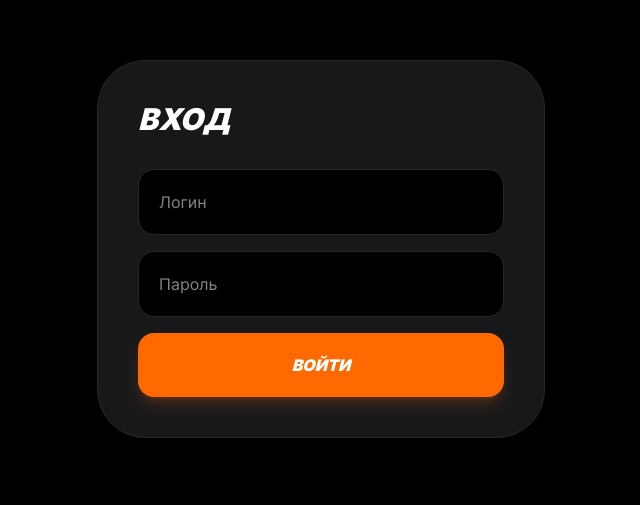
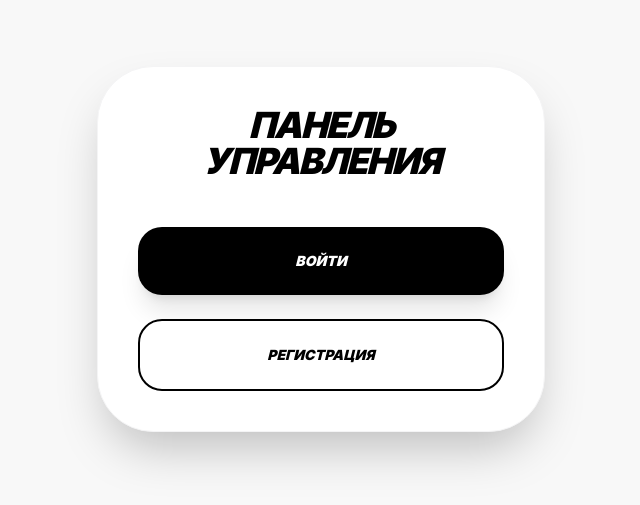
Before and after one commit to emirtyty/my-shop, a Next.js app: page /login in a window 1280 px wide. Shown: the part 151-656 px from the top of the page, without its empty margins (319-959 px from the left). Built offline with nearby package versions, Linux system fonts and the light colour scheme.

Commit message:
final pro design for buyers

```diff
--- a/app/login/page.tsx
+++ b/app/login/page.tsx
@@ -1,59 +1,92 @@
 'use client';
 import { useState } from 'react';
-import { supabase } from '../lib/supabase'; // Проверь, чтобы тут было supabase.js если файл так называется
+import { supabase } from '../lib/supabase';
 import { useRouter } from 'next/navigation';
 
 export default function LoginPage() {
-  const [login, setLogin] = useState('');
+  const [email, setEmail] = useState('');
   const [password, setPassword] = useState('');
-  const [error, setError] = useState('');
+  const [view, setView] = useState<'selection' | 'login' | 'register'>('selection');
+  const [loading, setLoading] = useState(false);
   const router = useRouter();
 
-  const handleLogin = async (e: React.FormEvent) => {
-    e.preventDefault();
-    setError('');
+  const handleAuth = async (type: 'login' | 'register') => {
+    setLoading(true);
+    const { data, error } = type === 'register'
+      ? await supabase.auth.signUp({ email, password })
+      : await supabase.auth.signInWithPassword({ email, password });
 
-    const { data, error: dbError } = await supabase
-      .from('sellers')
-      .select('*')
-      .eq('login', login)
-      .eq('password', password)
-      .single();
-
-    if (dbError || !data) {
-      setError('Неверный логин или пароль');
-      return;
+    if (error) {
+      alert(error.message);
+    } else {
+      if (type === 'register') {
+        // При регистрации сразу добавляем в таблицу продавцов
+        await supabase.from('sellers').insert([{ name: email.split('@')[0], telegram_id: '' }]);
+        alert("Регистрация успешна! Теперь войдите.");
+        setView('login');
+      } else {
+        router.push('/admin');
       }
-
-    // Сохраняем сессию (id=1 из твоей базы)
-    localStorage.setItem('seller_session', JSON.stringify(data));
-    router.push('/admin');
+    }
+    setLoading(false);
   };
 
   return (
-    <div className="min-h-screen bg-black flex items-center justify-center p-6">
-      <div className="w-full max-w-md bg-zinc-900 rounded-[3rem] p-10 border border-zinc-800">
-        <h1 className="text-3xl font-black text-white uppercase italic mb-8">Вход</h1>
-        <form onSubmit={handleLogin} className="space-y-4">
+    <div className="min-h-screen bg-[#F8F8F8] flex items-center justify-center p-6 font-black italic uppercase">
+      <div className="bg-white w-full max-w-md p-10 rounded-[3.5rem] shadow-2xl border border-zinc-100 text-center">
+
+        {/* ЭКРАН ВЫБОРА (ДВЕ КНОПКИ) */}
+        {view === 'selection' && (
+          <div className="space-y-6">
+            <h1 className="text-4xl tracking-tighter mb-12 leading-none text-black">ПАНЕЛЬ<br/>УПРАВЛЕНИЯ</h1>
+            <button
+              onClick={() => setView('login')}
+              className="w-full bg-black text-white py-6 rounded-3xl text-sm shadow-xl active:scale-95 transition-all"
+            >
+              ВОЙТИ
+            </button>
+            <button
+              onClick={() => setView('register')}
+              className="w-full bg-white text-black border-2 border-black py-6 rounded-3xl text-sm active:scale-95 transition-all"
+            >
+              РЕГИСТРАЦИЯ
+            </button>
+          </div>
+        )}
+
+        {/* ФОРМЫ ВХОДА И РЕГИСТРАЦИИ */}
+        {view !== 'selection' && (
+          <div className="space-y-4 animate-fade-in">
+            <h2 className="text-2xl mb-6">{view === 'login' ? 'ВХОД' : 'НОВЫЙ АККАУНТ'}</h2>
             <input
-            type="text"
-            placeholder="Логин"
-            className="w-full bg-black border border-zinc-800 p-5 rounded-2xl text-white outline-none focus:border-orange-500"
-            value={login}
-            onChange={(e) => setLogin(e.target.value)}
+              type="email"
+              placeholder="EMAIL"
+              className="w-full bg-zinc-100 p-5 rounded-2xl outline-none text-[10px]"
+              onChange={(e) => setEmail(e.target.value)}
             />
             <input
               type="password"
-            placeholder="Пароль"
-            className="w-full bg-black border border-zinc-800 p-5 rounded-2xl text-white outline-none focus:border-orange-500"
-            value={password}
+              placeholder="ПАРОЛЬ"
+              className="w-full bg-zinc-100 p-5 rounded-2xl outline-none text-[10px]"
               onChange={(e) => setPassword(e.target.value)}
             />
-          {error && <p className="text-red-500 text-[10px] font-bold uppercase text-center">{error}</p>}
-          <button type="submit" className="w-full bg-orange-500 text-white py-5 rounded-2xl font-black uppercase italic shadow-lg shadow-orange-500/20 active:scale-95 transition-all">
-            Войти
+
+            <button
+              onClick={() => handleAuth(view === 'login' ? 'login' : 'register')}
+              disabled={loading}
+              className="w-full bg-orange-500 text-white py-5 rounded-2xl text-xs shadow-lg shadow-orange-500/30"
+            >
+              {loading ? 'ЗАГРУЗКА...' : 'ПОДТВЕРДИТЬ'}
             </button>
-        </form>
+
+            <button
+              onClick={() => setView('selection')}
+              className="w-full text-[9px] text-zinc-400 mt-4 tracking-widest"
+            >
+              ← НАЗАД
+            </button>
+          </div>
+        )}
       </div>
     </div>
   );
--- a/app/register/page.tsx
+++ /dev/null
@@ -1,77 +0,0 @@
-'use client';
-import { useState } from 'react';
-import { supabase } from '../lib/supabase'; // Проверь, что путь к supabase верный
-import { useRouter } from 'next/navigation';
-
-export default function RegisterPage() {
-  const [shopName, setShopName] = useState('');
-  const [tgId, setTgId] = useState('');
-  const [password, setPassword] = useState('');
-  const router = useRouter();
-
-  const handleRegister = async (e: React.FormEvent) => {
-    e.preventDefault();
-
-    // 1. Записываем данные в таблицу sellers
-    const { data, error } = await supabase
-      .from('sellers')
-      .insert([{
-        shop_name: shopName,
-        telegram_id: tgId,
-        password: password
-      }])
-      .select()
-      .single();
-
-    if (error) {
-      alert('Ошибка: ' + error.message);
-      return;
-    }
-
-    // 2. Сохраняем данные в браузере (чтобы админка их видела)
-    localStorage.setItem('seller_session', JSON.stringify({
-      shop_name: data.shop_name,
-      telegram_id: data.telegram_id
-    }));
-
-    alert('Успех! Теперь вы можете добавлять товары.');
-    router.push('/admin'); // Перекидываем в админку
-  };
-
-  return (
-    <div className="min-h-screen bg-black text-white p-6 flex flex-col justify-center items-center">
-      <form onSubmit={handleRegister} className="w-full max-w-sm space-y-4 bg-zinc-900 p-6 rounded-3xl border border-zinc-800">
-        <h1 className="text-xl font-bold text-orange-500 text-center">Регистрация магазина</h1>
-
-        <input
-          required
-          placeholder="Название магазина (напр. Цветы)"
-          className="w-full p-4 bg-black rounded-2xl border border-zinc-800"
-          onChange={(e) => setShopName(e.target.value)}
-        />
-
-        <div>
-          <input
-            required
-            placeholder="Ваш Telegram ID"
-            className="w-full p-4 bg-black rounded-2xl border border-zinc-800"
-            onChange={(e) => setTgId(e.target.value)}
-          />
-          <p className="text-[10px] text-gray-500 mt-1 ml-2">ID можно узнать в боте @userinfobot</p>
-        </div>
-
-        <input
-          required
-          type="password"
-          placeholder="Пароль для входа"
-          className="w-full p-4 bg-black rounded-2xl border border-zinc-800"
-          onChange={(e) => setPassword(e.target.value)}
-        />
-
-        <button type="submit" className="w-full bg-orange-500 py-4 rounded-2xl font-bold">
-          Создать аккаунт
-        </button>
-      </form>
-    </div>
-  );
-}
```
Also changed, not shown: app/admin/page.tsx (+49 -22 lines). Lines whose indentation alone changed are shown as unchanged.
